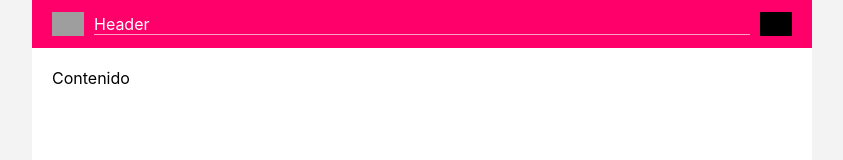
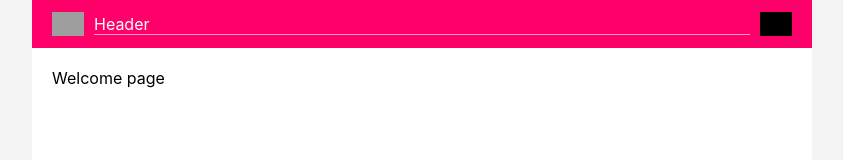
Before and after one commit to claudiogaraycochea/watv, a React (Create React App) app: page / in a window 1280 px wide. Shown: the top 160 px of the page, without its empty margins (218-1061 px from the left). Built offline with nearby package versions, Linux system fonts and the light colour scheme; grey boxes are pictures that could not be loaded.

Commit message:
URL friendly

```diff
--- a/package.json
+++ b/package.json
@@ -5,6 +5,8 @@
   "dependencies": {
     "react": "^16.7.0",
     "react-dom": "^16.7.0",
+    "react-router": "^4.3.1",
+    "react-router-dom": "^4.3.1",
     "react-scripts": "2.1.3"
   },
   "scripts": {
--- a/src/components/main/Main.js
+++ b/src/components/main/Main.js
@@ -3,6 +3,10 @@ import React, { Component } from 'react';
 import './Main.css';
 import Header from '../header/Header';
 import Footer from '../footer/Footer';
+import { BrowserRouter, Switch, Route } from 'react-router-dom';
+
+import Welcome from '../welcome/Welcome';
+import Player from '../player/Player';
 
 class Main extends Component {
   render() {
@@ -10,7 +14,12 @@ class Main extends Component {
       <div className="main">
         <Header />
         <div className="container">
-            Contenido
+            <BrowserRouter>
+                <Switch>
+                    <Route exact path="/" component={Welcome} />
+                    <Route path="/:linkname" component={Player} />
+                </Switch>
+            </BrowserRouter>
         </div>
         <Footer />
       </div>
--- /dev/null
+++ b/src/components/player/Player.js
@@ -0,0 +1,14 @@
+import React, { Component } from 'react';
+import './Player.css';
+
+class Player extends Component {
+  render() {
+    return (
+      <div>
+        Player
+      </div>
+    );
+  }
+}
+
+export default Player;
--- /dev/null
+++ b/src/components/welcome/Welcome.js
@@ -0,0 +1,14 @@
+import React, { Component } from 'react';
+import './Welcome.css';
+
+class Welcome extends Component {
+  render() {
+    return (
+      <div>
+        Welcome page
+      </div>
+    );
+  }
+}
+
+export default Welcome;
```
Also changed, not shown: src/components/player/Player.css (added), src/components/welcome/Welcome.css (added).
